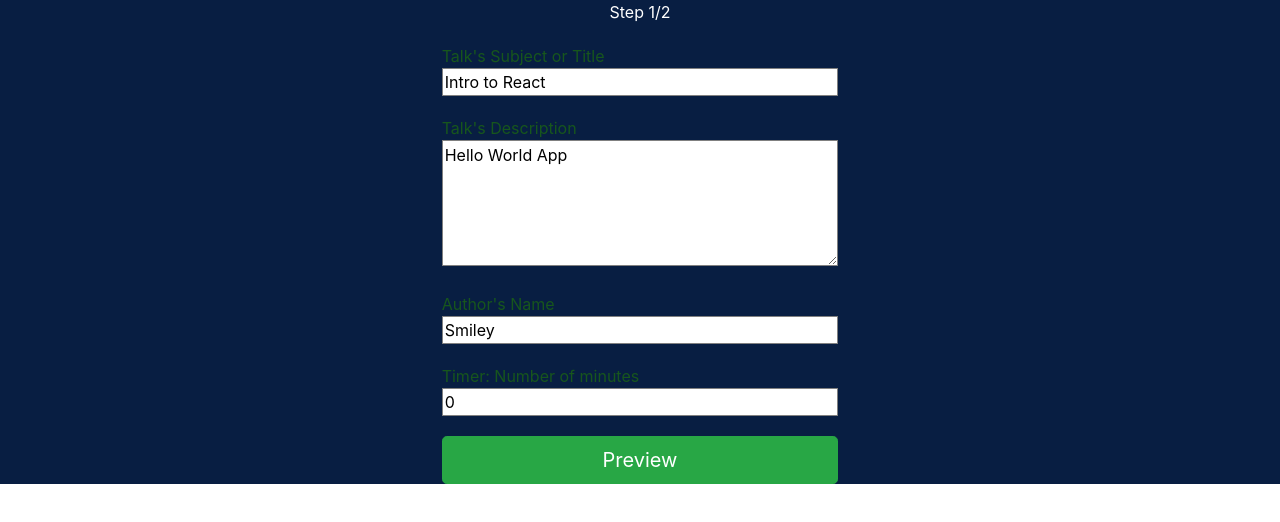
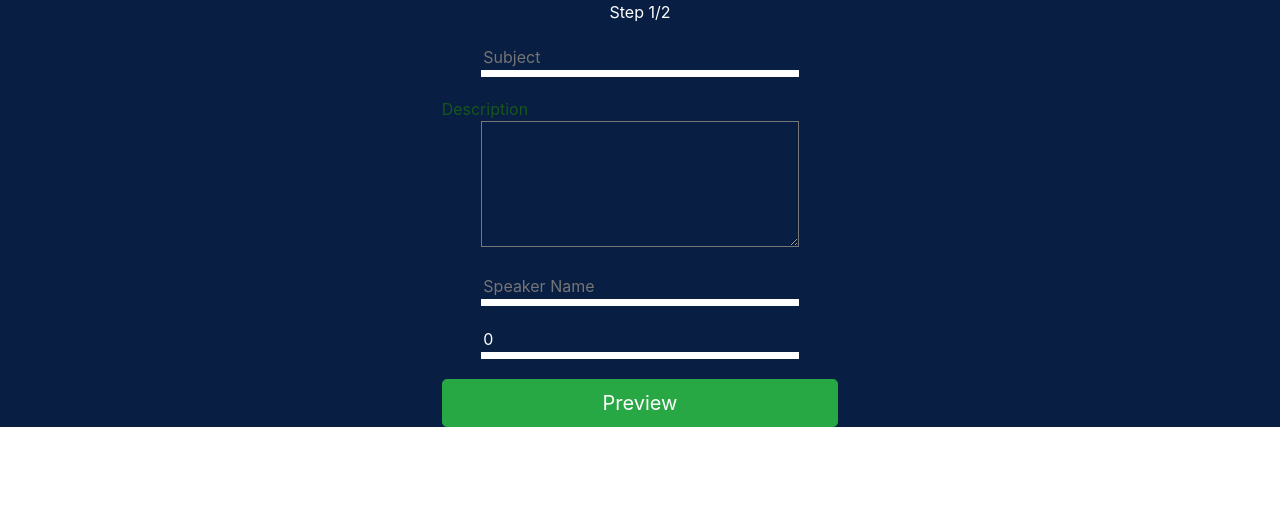
Before and after one commit to jcsmileyjr/lighting-talks, a React (Create React App) app: page / in a window 1280 px wide. Both pictures are taken after a click on the button 640 px from the left and 720 px from the top of the page. Shown: the top 522 px of the page. Built offline with nearby package versions, Linux system fonts and the light colour scheme.

Commit message:
Refactor Input components to match new redesign wireframes

```diff
--- a/src/App.js
+++ b/src/App.js
@@ -5,9 +5,9 @@ import Setup from './screens/Setup';
 import LogIn from './screens/LogIn';
 
 const App = () => {
-  const [subject, setSubject]  = useState("Intro to React");
-  const [description, setDescription] = useState("Hello World App");
-  const [speaker, setSpeaker] = useState("Smiley");
+  const [subject, setSubject]  = useState("");
+  const [description, setDescription] = useState("");
+  const [speaker, setSpeaker] = useState("");
   const [minutes, setMinutes] = useState(0);
   const [navigation, setNavigation] = useState(1);
 
--- a/src/components/Input/Input.js
+++ b/src/components/Input/Input.js
@@ -1,6 +1,5 @@
 import React from 'react';
 import './input.css';
-import colors from '../../constants';
 
 import {Container, Row, Col} from 'react-bootstrap';
 
@@ -14,13 +13,8 @@ const Input = props => {
         <Container fluid={true} className="containerStyle">
             <Row>
                 <Col xs={0} sm={4}></Col>
-                <Col xs={12} sm={4} className="labelStyle" style={colors.textColor}>{props.label}</Col>
-                <Col xs={0} sm={4}></Col>
-            </Row>
-            <Row>
-                <Col xs={0} sm={4}></Col>
                 <Col xs={12} sm={4}>
-                    <input onChange={getValue} value={props.output} type="text" />
+                    <input onChange={getValue} value={props.output} type="text" placeholder={props.label} />
                 </Col>
                 <Col xs={0} sm={4}></Col>
             </Row>
--- a/src/components/Input/input.css
+++ b/src/components/Input/input.css
@@ -3,8 +3,18 @@
 }
 
 input, textarea {
-    width: 100%;
-    border: 1px solid grey;
+    width: 80%;
+    background-color: #081E42;
+    color:white;
+}
+
+input {
+    border-top: hidden;
+    border-right: none;
+    border-left: none;
+    border-bottom:7px solid white;
+    background-color: "pink";
+
 }
 
 .containerStyle {
@@ -12,6 +22,5 @@ input, textarea {
 }
 
 .textAreaStyle {
-
-    text-align: left;
+    text-align: center;
 }
--- a/src/screens/LogIn.js
+++ b/src/screens/LogIn.js
@@ -1,5 +1,5 @@
 import React from 'react';
-import {Container, Row, Col, Image} from 'react-bootstrap';
+import {Container, Row, Col} from 'react-bootstrap';
 import '../css/login.css';
 import whiteBolt from '../assets/images/bolt_1f.png';
 
--- a/src/screens/Setup.js
+++ b/src/screens/Setup.js
@@ -12,13 +12,13 @@ const Setup = props => {
             <Header title="Step 1/2" />
             <Input  action={props.getSubject}
                     output={props.subject}
-                    label="Talk's Subject or Title" />
+                    label="Subject" />
             <TextArea   action={props.getDescription}
                         output={props.description}
-                        label="Talk's Description" />
+                        label="Description" />
             <Input  action={props.getSpeaker}
                     output={props.speaker}
-                    label="Author's Name" />
+                    label="Speaker Name" />
             <Input  action={props.getMinutes}
                     output = {props.minutes}
                     label="Timer: Number of minutes" />
```
